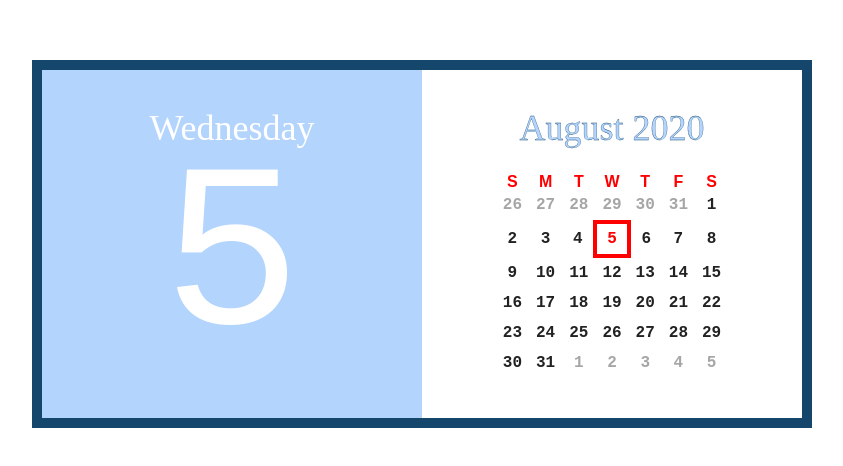
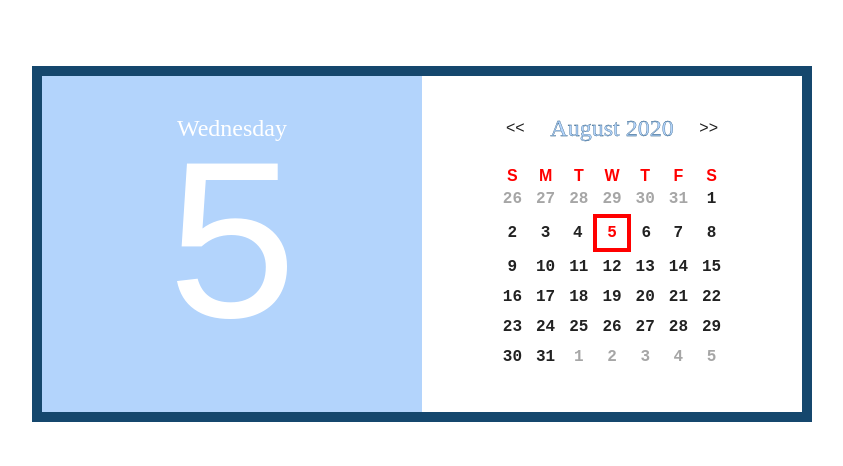
Before and after one commit to mrdzugan/react-calendar, a React (Create React App) app: page / in a window 1280 px wide. Shown: the part 156-622 px from the top of the page, without its empty margins (218-1061 px from the left). Built offline with nearby package versions, Linux system fonts and the light colour scheme.

Commit message:
Add control buttons to change month&year

```diff
--- a/src/components/Calendar/Calendar.module.css
+++ b/src/components/Calendar/Calendar.module.css
@@ -29,10 +29,18 @@
 .currentDay, .monthAndYear {
     font-weight: lighter;
     color: white;
-    font-size: 36px;
+    font-size: 24px;
 }
 
 .monthAndYear {
     color: #b3d4fc;
     -webkit-text-stroke: 0.3px #15476d;
 }
+
+.monthControlContainer {
+    display: flex;
+    flex-direction: row;
+    justify-content: space-between;
+    height: 24px;
+    width: 224px;
+}
--- /dev/null
+++ b/src/components/Calendar/Controls/Controls.module.css
@@ -0,0 +1,4 @@
+.controlButton {
+    background: none;
+    border: none;
+}
--- /dev/null
+++ b/src/components/Calendar/Controls/index.jsx
@@ -0,0 +1,11 @@
+import React from 'react';
+import styles from './Controls.module.css';
+
+const Controls = (props) => {
+	const {direction, onChangeMonth} = props;
+	return <button onClick={() => {
+		onChangeMonth(direction);
+	}} className={styles.controlButton}>{direction === 'next' ? '>>' : '<<'}</button>;
+}
+
+export default Controls;
--- a/src/components/Calendar/index.jsx
+++ b/src/components/Calendar/index.jsx
@@ -1,20 +1,32 @@
 import React, {Component} from 'react';
 import styles from './Calendar.module.css';
-import {format} from 'date-fns';
+import {format, add} from 'date-fns';
 import Month from './Month';
+import Controls from "./Controls";
 
 class Calendar extends Component {
-	/*constructor(props) {
+	constructor(props) {
 		super(props);
 		this.state = {
-			currMonth: new Date().getMonth(),
-			currYear: new Date().getFullYear(),
-			daysInMonth: 0,
-		};
-	}*/
+			date: new Date(),
+		}
+	}
+
+	handleChangeMonth = (direction) => {
+		const {date} = this.state;
+		let newDate = date;
+		if (direction === 'next') {
+			newDate = add(date, {months: 1});
+		} else if (direction === 'prev') {
+			newDate = add(date, {months: -1});
+		} else {
+			throw new TypeError(`direction must be 'next' or 'prev'`);
+		}
+		this.setState({date: newDate});
+	}
 
 	render() {
-		const date = new Date();
+		const {date} = this.state;
 		return (
 			<article className={styles.container}>
 				<section className={styles.leftSide}>
@@ -22,8 +34,12 @@ class Calendar extends Component {
 					<h1 className={styles.currentDate}>{date.getDate()}</h1>
 				</section>
 				<section className={styles.rightSide}>
-					<h3 className={styles.monthAndYear}>{format(date, 'LLLL')} {date.getFullYear()}</h3>
-					<Month year={2020} month={7}/>
+					<div className={styles.monthControlContainer}>
+						<Controls direction={'prev'} onChangeMonth={this.handleChangeMonth}/>
+						<h3 className={styles.monthAndYear}>{format(date, 'LLLL')} {date.getFullYear()}</h3>
+						<Controls direction={'next'} onChangeMonth={this.handleChangeMonth}/>
+					</div>
+					<Month year={date.getFullYear()} month={date.getMonth()}/>
 				</section>
 			</article>
 		);
```
